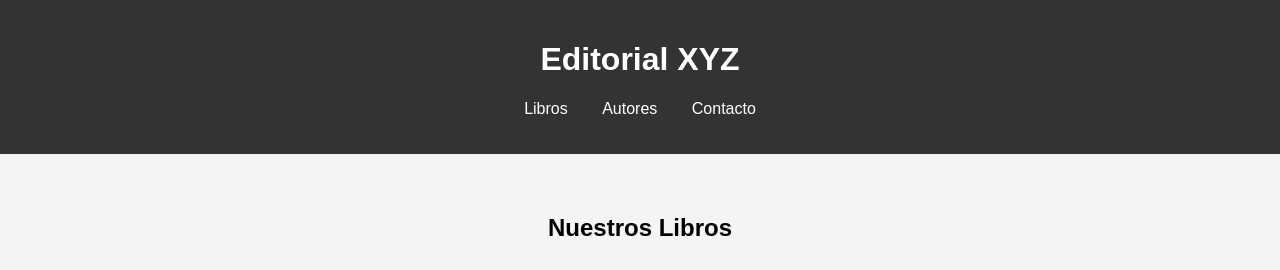
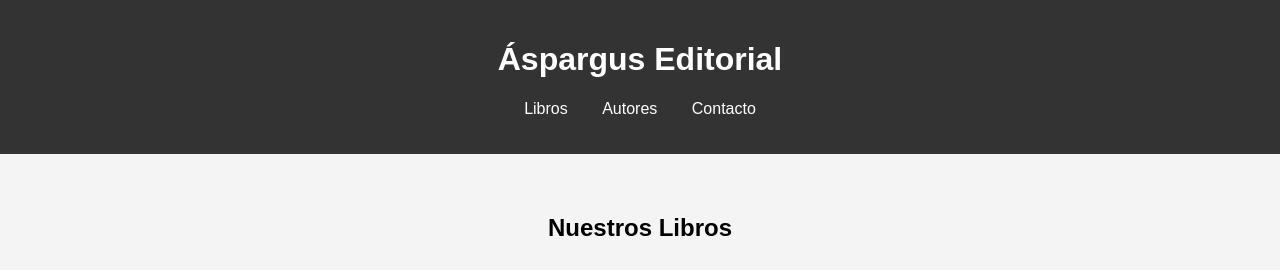
Before and after one commit to dinoty2208/-spargus-editorial, a plain HTML site: page index.html in a window 1280 px wide. Shown: the top 270 px of the page. Drawn offline with Linux system fonts and the light colour scheme.

Commit message:
Update index.html

```diff
--- a/index.html
+++ b/index.html
@@ -8,7 +8,7 @@
 </head>
 <body>
     <header>
-        <h1>Editorial XYZ</h1>
+        <h1>Áspargus Editorial</h1>
         <nav>
             <ul>
                 <li><a href="#libros">Libros</a></li>
```
